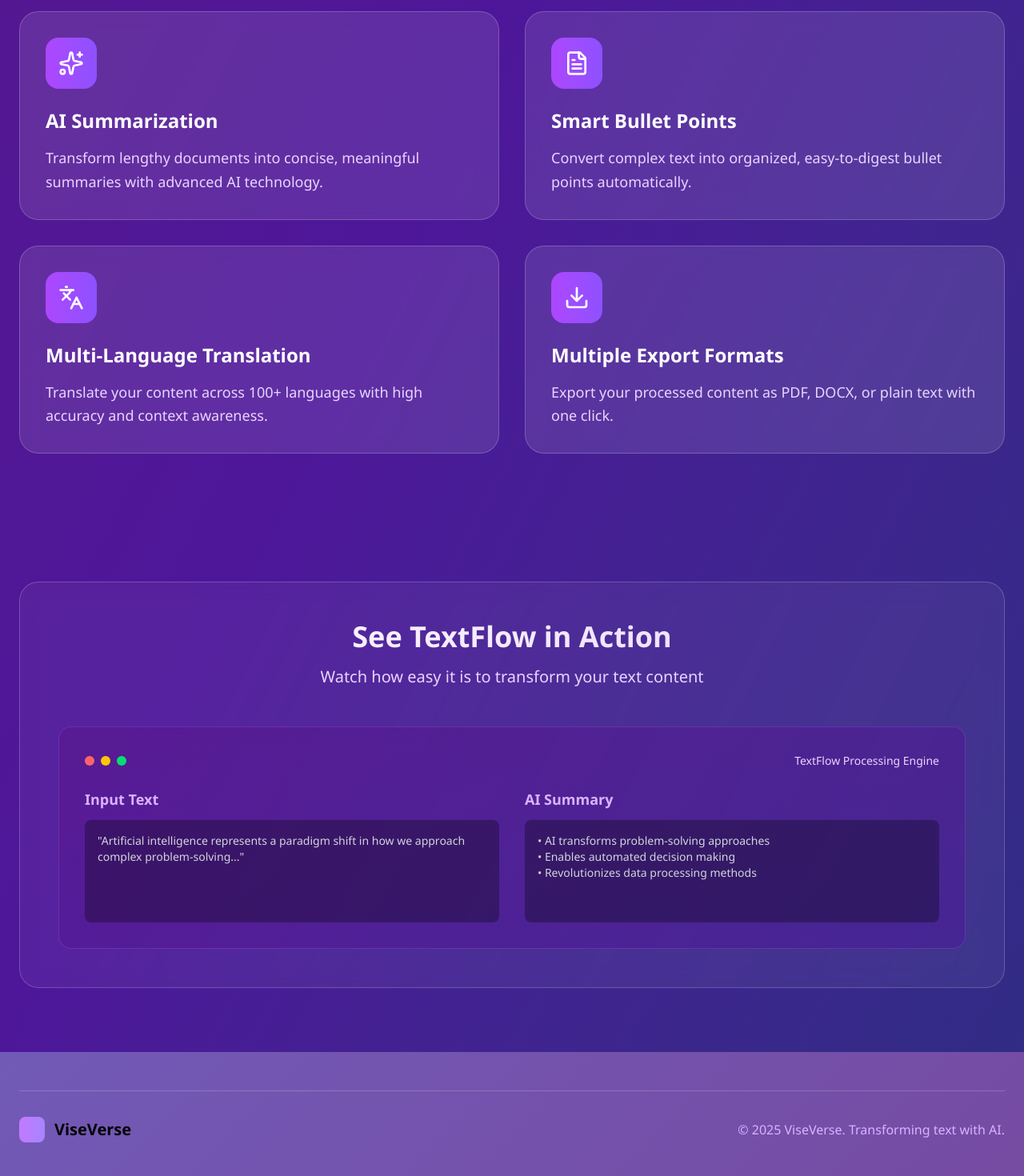
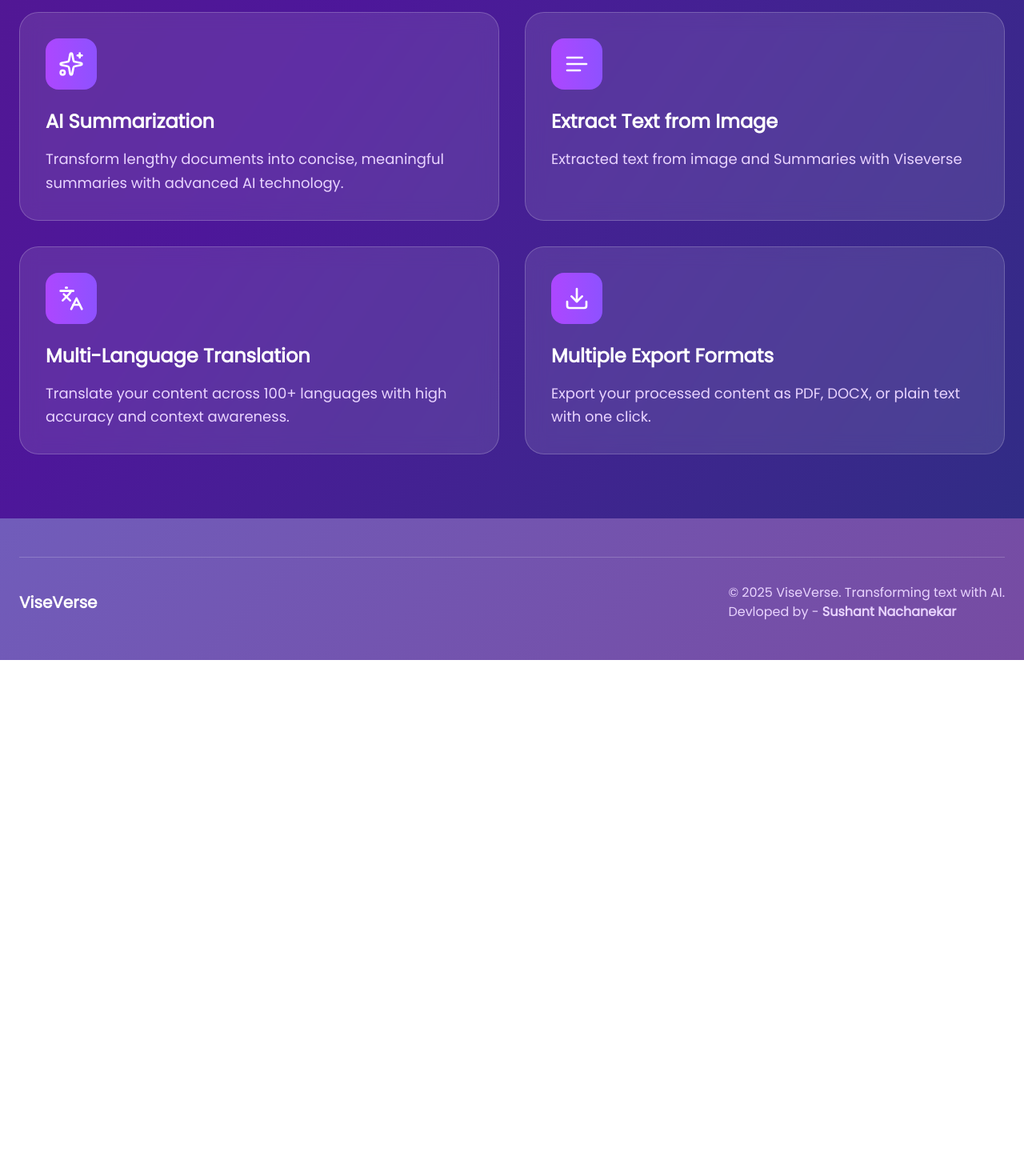
Before and after one commit to DevSushant03/ViseVerse, a React (Vite) app in the folder client/: page / in a window 1280 px wide. Shown: the part 2200-3670 px from the top of the page at 80% size. After the commit the page ends 3025 px from the top, so only its background shows below. Built offline with nearby package versions, Linux system fonts and the light colour scheme.

Commit message:
minor changes in design and font

```diff
--- a/client/index.html
+++ b/client/index.html
@@ -1,9 +1,14 @@
-<!doctype html>
+<!DOCTYPE html>
 <html lang="en">
   <head>
     <meta charset="UTF-8" />
     <link rel="icon" type="image/svg+xml" href="./public/icon128.png" />
+
     <meta name="viewport" content="width=device-width, initial-scale=1.0" />
+    <style>
+      @import url("https://fonts.googleapis.com/css2?family=Josefin+Sans:ital,wght@0,100..700;1,100..700&family=Poppins&display=swap");
+    </style>
+
     <title>ViseVerse</title>
   </head>
   <body>
--- a/client/package.json
+++ b/client/package.json
@@ -13,6 +13,7 @@
     "@tailwindcss/vite": "^4.1.12",
     "axios": "^1.11.0",
     "lucide-react": "^0.540.0",
+    "motion": "^12.23.12",
     "react": "^19.1.1",
     "react-dom": "^19.1.1",
     "react-router-dom": "^7.8.1",
--- a/client/src/App.css
+++ b/client/src/App.css
@@ -1,4 +1,5 @@
 @import "tailwindcss";
+
 html,body{
   margin: 0;
   padding: 0;
@@ -10,7 +11,7 @@ html,body{
 }
 
 body {
-  font-family: "Segoe UI", Tahoma, Geneva, Verdana, sans-serif;
+  font-family: "Poppins",sans-serif;
   background: linear-gradient(135deg, #667eea 0%, #764ba2 100%);
   width: 100%;
   height: 100%;
--- a/client/src/components/About.jsx
+++ b/client/src/components/About.jsx
@@ -1,15 +1,4 @@
-import { useState, useEffect } from "react";
-import {
-  FileText,
-  Zap,
-  Languages,
-  Download,
-  ArrowRight,
-  Sparkles,
-  Globe,
-  Users,
-  Star,
-} from "lucide-react";
+import { Languages, Download, Sparkles, Star, Text } from "lucide-react";
 
 export default function TextFlowLanding() {
   const features = [
@@ -20,10 +9,9 @@ export default function TextFlowLanding() {
         "Transform lengthy documents into concise, meaningful summaries with advanced AI technology.",
     },
     {
-      icon: <FileText className="w-8 h-8" />,
-      title: "Smart Bullet Points",
-      description:
-        "Convert complex text into organized, easy-to-digest bullet points automatically.",
+      icon: <Text className="w-8 h-8" />,
+      title: "Extract Text from Image",
+      description: "Extracted text from image and Summaries with Viseverse",
     },
     {
       icon: <Languages className="w-8 h-8" />,
@@ -121,56 +109,6 @@ export default function TextFlowLanding() {
           ))}
         </div>
       </section>
-
-      {/* Demo Section */}
-      <section className="relative z-10 max-w-7xl mx-auto px-6 py-20">
-        <div className="bg-white/5 backdrop-blur-md border border-white/20 rounded-3xl p-12">
-          <div className="text-center mb-12">
-            <h2 className="text-4xl font-bold mb-4 bg-gradient-to-r from-white to-purple-200 bg-clip-text text-transparent">
-              See TextFlow in Action
-            </h2>
-            <p className="text-xl text-purple-200">
-              Watch how easy it is to transform your text content
-            </p>
-          </div>
-
-          <div className="bg-gradient-to-br from-purple-900/50 to-violet-900/50 rounded-2xl p-8 border border-purple-400/20">
-            <div className="flex items-center justify-between mb-6">
-              <div className="flex space-x-2">
-                <div className="w-3 h-3 bg-red-400 rounded-full"></div>
-                <div className="w-3 h-3 bg-yellow-400 rounded-full"></div>
-                <div className="w-3 h-3 bg-green-400 rounded-full"></div>
-              </div>
-              <span className="text-purple-200 text-sm">
-                TextFlow Processing Engine
-              </span>
-            </div>
-
-            <div className="grid md:grid-cols-2 gap-8">
-              <div>
-                <h4 className="text-lg font-semibold mb-3 text-purple-300">
-                  Input Text
-                </h4>
-                <div className="bg-black/30 rounded-lg p-4 text-sm text-gray-300 min-h-32">
-                  "Artificial intelligence represents a paradigm shift in how we
-                  approach complex problem-solving..."
-                </div>
-              </div>
-              <div>
-                <h4 className="text-lg font-semibold mb-3 text-purple-300">
-                  AI Summary
-                </h4>
-                <div className="bg-black/30 rounded-lg p-4 text-sm text-gray-300 min-h-32">
-                  • AI transforms problem-solving approaches
-                  <br />
-                  • Enables automated decision making
-                  <br />• Revolutionizes data processing methods
-                </div>
-              </div>
-            </div>
-          </div>
-        </div>
-      </section>
     </div>
   );
 }
--- a/client/src/components/Footer.jsx
+++ b/client/src/components/Footer.jsx
@@ -6,13 +6,12 @@ export default function Footer() {
         <div className="border-t border-white/20 pt-8">
           <div className="flex flex-col md:flex-row justify-between items-center">
             <div className="flex items-center space-x-3 mb-4 md:mb-0">
-              <div className="w-8 h-8 bg-gradient-to-r from-purple-400 to-violet-400 rounded-lg flex items-center justify-center">
-                {/* <Zap className="w-5 h-5 text-white" /> */}
-              </div>
-              <span className="text-xl font-bold">ViseVerse</span>
+
+              <span className="text-xl text-white font-bold">ViseVerse</span>
             </div>
-            <div className="text-purple-300">
-              © {new Date().getFullYear()} ViseVerse. Transforming text with AI.
+            <div className="text-purple-200">
+              © {new Date().getFullYear()} ViseVerse. Transforming text with AI. <br/>
+              <p>Devloped by - <a title='view' className='font-bold hover:opacity-50 hover:underline' href="https://devsushant03.netlify.app">Sushant Nachanekar</a></p>
             </div>
           </div>
         </div>
--- a/client/src/layout/Applayout.jsx
+++ b/client/src/layout/Applayout.jsx
@@ -9,9 +9,8 @@ export default function Applayout() {
   return (
     <>
       <Navbar />
-      <ToastContainer position="top-center"/>
+      <ToastContainer position="top-center" />
       <Outlet />
-      <Footer />
     </>
   );
 }
--- a/client/src/pages/App.jsx
+++ b/client/src/pages/App.jsx
@@ -3,6 +3,7 @@ import About from "../components/About.jsx";
 import { Copy, FileText, FileType2, File } from "lucide-react";
 import { useNavigate } from "react-router-dom";
 import "react-toastify/dist/ReactToastify.css";
+import Footer from "../components/Footer.jsx";
 export default function App() {
   const SERVER_URL = import.meta.env.VITE_SERVER_URL;
 
@@ -48,6 +49,7 @@ export default function App() {
   }
 
   async function downloadAsPdf(rawText) {
+    const filename = prompt("Enter a file name").toString();
     setLoading(true);
     const response = await fetch(SERVER_URL + "/downloadPdf", {
       method: "POST",
@@ -63,7 +65,7 @@ export default function App() {
 
     const a = document.createElement("a");
     a.href = url;
-    a.download = "SnapGuruResult.pdf";
+    a.download = filename || "Viseverse.pdf";
     document.body.appendChild(a);
     a.click();
     a.remove();
@@ -71,6 +73,7 @@ export default function App() {
   }
 
   async function downloadAsDocx(rawText) {
+    const filename = prompt("Enter a file name").toString();
     setLoading(true);
     const response = await fetch(SERVER_URL + "/downloadDocx", {
       method: "POST",
@@ -85,7 +88,7 @@ export default function App() {
 
     const a = document.createElement("a");
     a.href = url;
-    a.download = "SnapGuruResult.docx";
+    a.download = filename || "Viseverse.docx";
     document.body.appendChild(a);
     a.click();
     a.remove();
@@ -93,6 +96,7 @@ export default function App() {
   }
 
   async function downloadAsTxt(rawText) {
+    const filename = prompt("Enter a file name").toString();
     setLoading(true);
 
     const blob = new Blob([rawText], { type: "text/plain" });
@@ -100,7 +104,7 @@ export default function App() {
 
     const a = document.createElement("a");
     a.href = url;
-    a.download = "SnapGuruResult.txt";
+    a.download = filename || "Viseverse.txt";
     document.body.appendChild(a);
     a.click();
     a.remove();
@@ -184,7 +188,6 @@ export default function App() {
   return (
     <>
       <div className="container">
-
         <div className="header">
           <h1>📸 ViseVerse</h1>
           <p>Upload a text and extract, analyze, or translate text with AI</p>
@@ -307,6 +310,7 @@ export default function App() {
         </div>
       </div>
       <About />
+      <Footer />
     </>
   );
 }
--- a/client/src/pages/Login.jsx
+++ b/client/src/pages/Login.jsx
@@ -81,7 +81,7 @@ export default function Login() {
             />
           </div>
           <p
-            className="text-red-500 font-bold text-sm text-center mb-4 rounded-lg py-2 px-4"
+            className="text-red-200 font-bold text-sm text-center mb-4 rounded-lg py-2 px-4"
             style={{
               background: "rgba(239, 68, 68, 0.2)",
               backdropFilter: "blur(10px)",
--- a/client/src/pages/Register.jsx
+++ b/client/src/pages/Register.jsx
@@ -162,7 +162,7 @@ export default function Register() {
             />
           </div>
           <p
-            className="text-red-500 font-bold text-sm text-center mb-4 rounded-lg py-2 px-4"
+            className="text-red-200 font-bold text-sm text-center mb-4 rounded-lg py-2 px-4"
             style={{
               background: "rgba(239, 68, 68, 0.2)",
               backdropFilter: "blur(10px)",
```
Also changed, not shown: client/src/pages/ProfilePage.jsx (+22 -27 lines), 2 other files (tests, documents, lock files or other folders).
